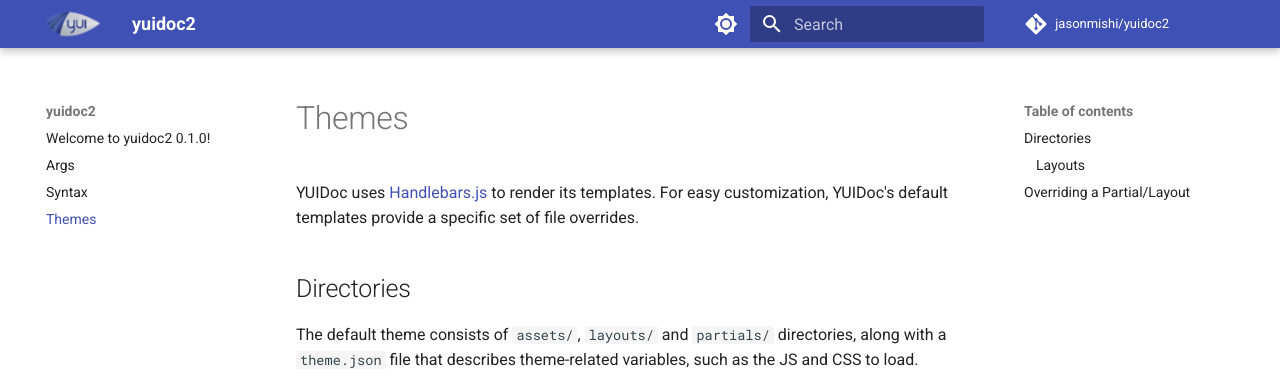
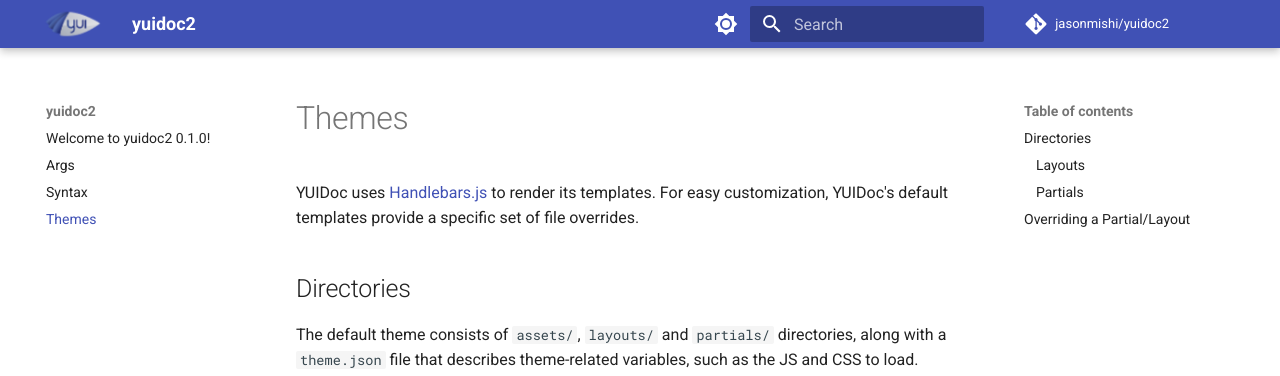
Before and after one commit to jasonmishi/yuidoc2.github.io, an MkDocs documentation site: the page built from docs/themes.md, in a window 1280 px wide. Shown: the top 376 px of the page. Built offline with MkDocs 1.6.1 and Material for MkDocs 9.7.7, drawn with Linux system fonts in a browser that asks for light colours; comment, search, counter and statistics services are not loaded.

Commit message:
fix incorrectly formatted heading

```diff
--- a/docs/themes.md
+++ b/docs/themes.md
@@ -44,7 +44,7 @@
 </tr>
 </table>
 
-<h3>Partials</h3>
+### Partials
 
 <p>
     For each section of the layout that derives from parsed YUIDoc comment data,
```
